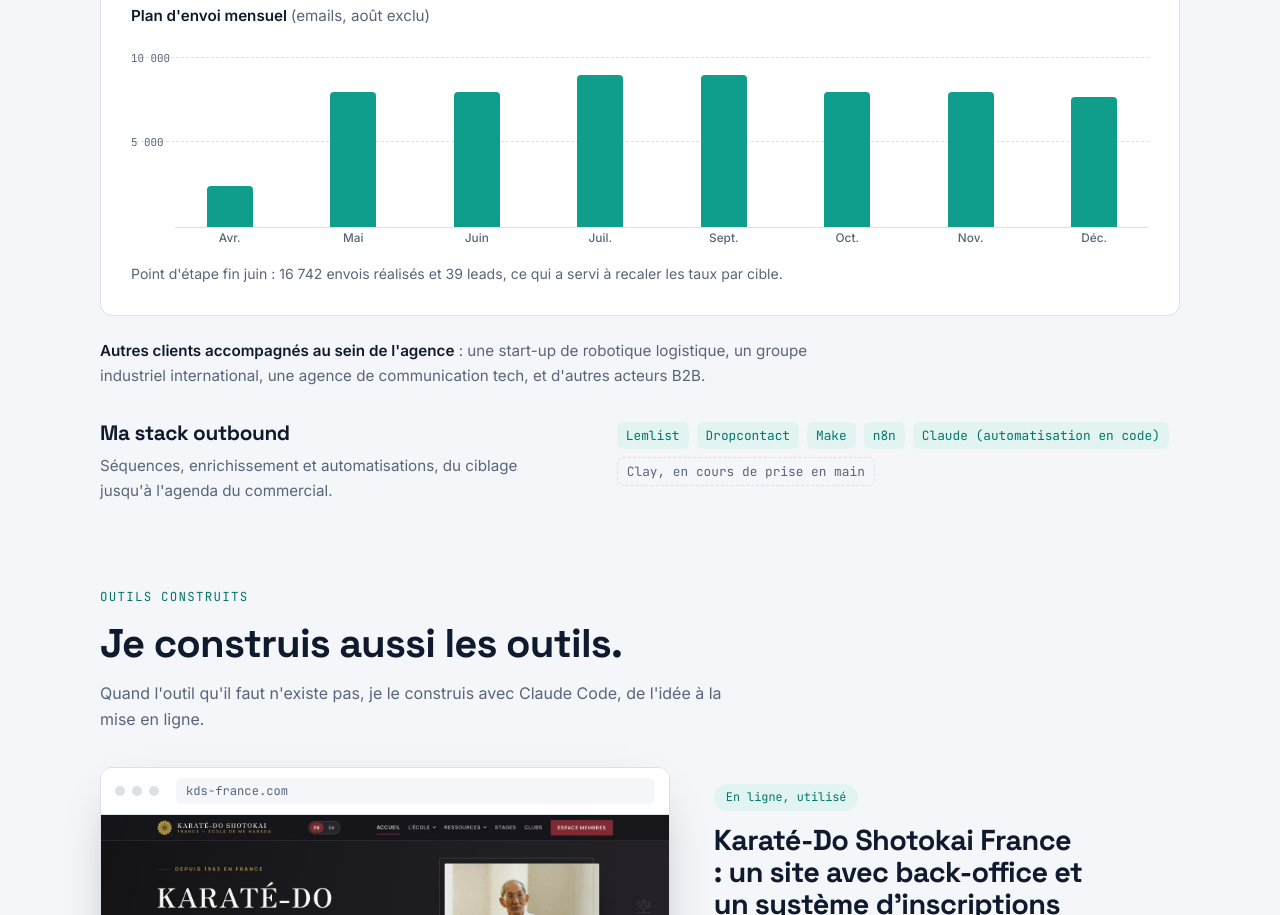
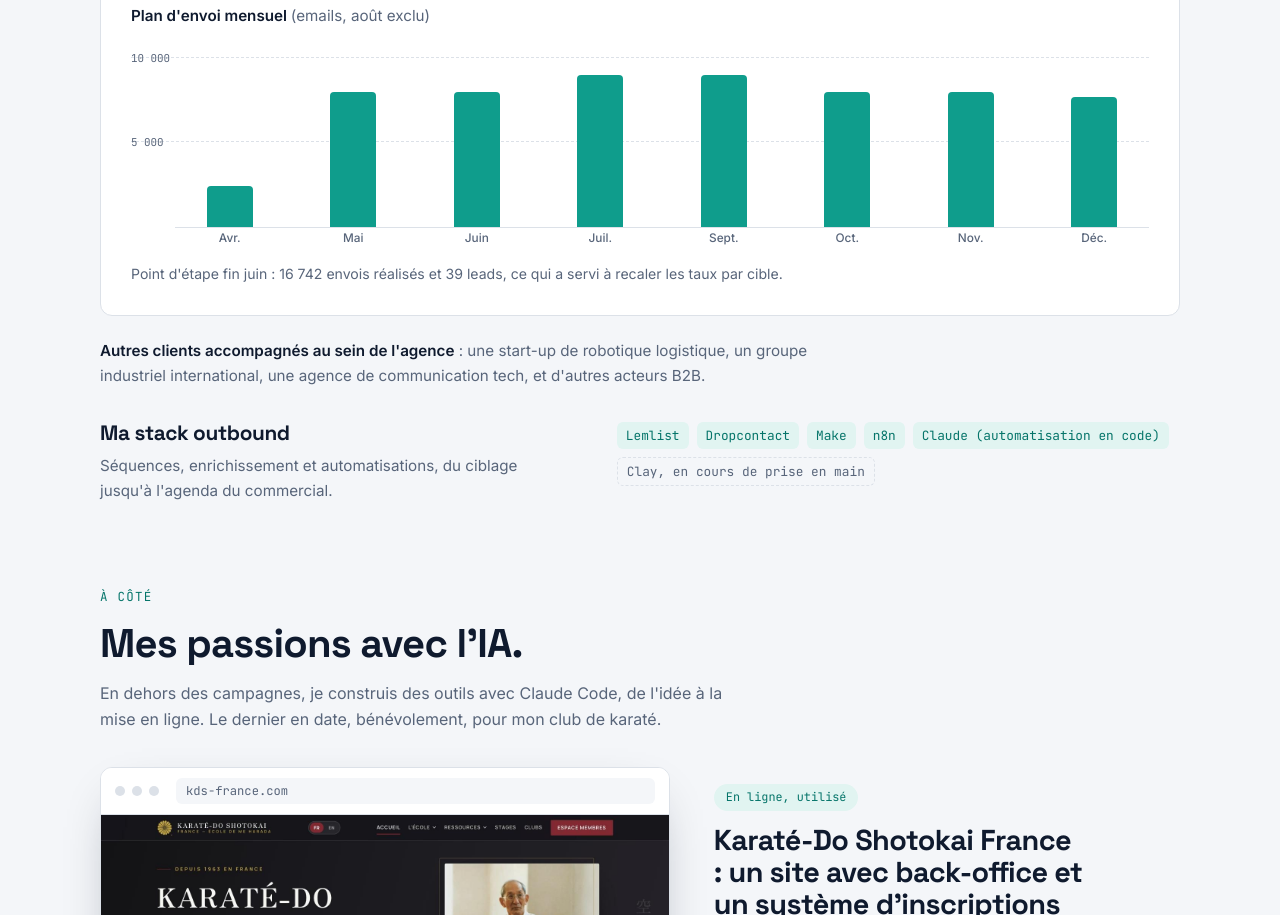
Before and after one commit to wickra07/wickra-pro, a plain HTML site: page index.html in a window 1280 px wide. Shown: the part 1885-2800 px from the top of the page. Drawn offline with Linux system fonts and the light colour scheme.

Commit message:
Portfolio : section Mes passions avec l'IA

```diff
--- a/index.html
+++ b/index.html
@@ -193,7 +193,7 @@ dd ul{margin:0;padding-left:1.1rem;display:flex;flex-direction:column;gap:7px}
   <div class="inner">
     <nav aria-label="Navigation principale">
       <a class="brand" href="#top">Stéphane Wickra</a>
-      <div class="links"><a href="#campagnes">Campagnes</a><a href="#outils">Outils</a><a href="#methode">Méthode</a><a href="#contact">Contact</a></div>
+      <div class="links"><a href="#campagnes">Campagnes</a><a href="#outils">IA</a><a href="#methode">Méthode</a><a href="#contact">Contact</a></div>
     </nav>
     <div class="hero" id="top">
       <div>
@@ -286,9 +286,9 @@ dd ul{margin:0;padding-left:1.1rem;display:flex;flex-direction:column;gap:7px}
 
   <section id="outils" aria-labelledby="t-out">
     <div class="sec-head">
-      <span class="kicker">Outils construits</span>
-      <h2 id="t-out">Je construis aussi les outils.</h2>
-      <p>Quand l'outil qu'il faut n'existe pas, je le construis avec Claude Code, de l'idée à la mise en ligne.</p>
+      <span class="kicker">À côté</span>
+      <h2 id="t-out">Mes passions avec l'IA.</h2>
+      <p>En dehors des campagnes, je construis des outils avec Claude Code, de l'idée à la mise en ligne. Le dernier en date, bénévolement, pour mon club de karaté.</p>
     </div>
     <a class="teaser" href="kds.html">
       <figure class="frame" style="margin:0">
```
